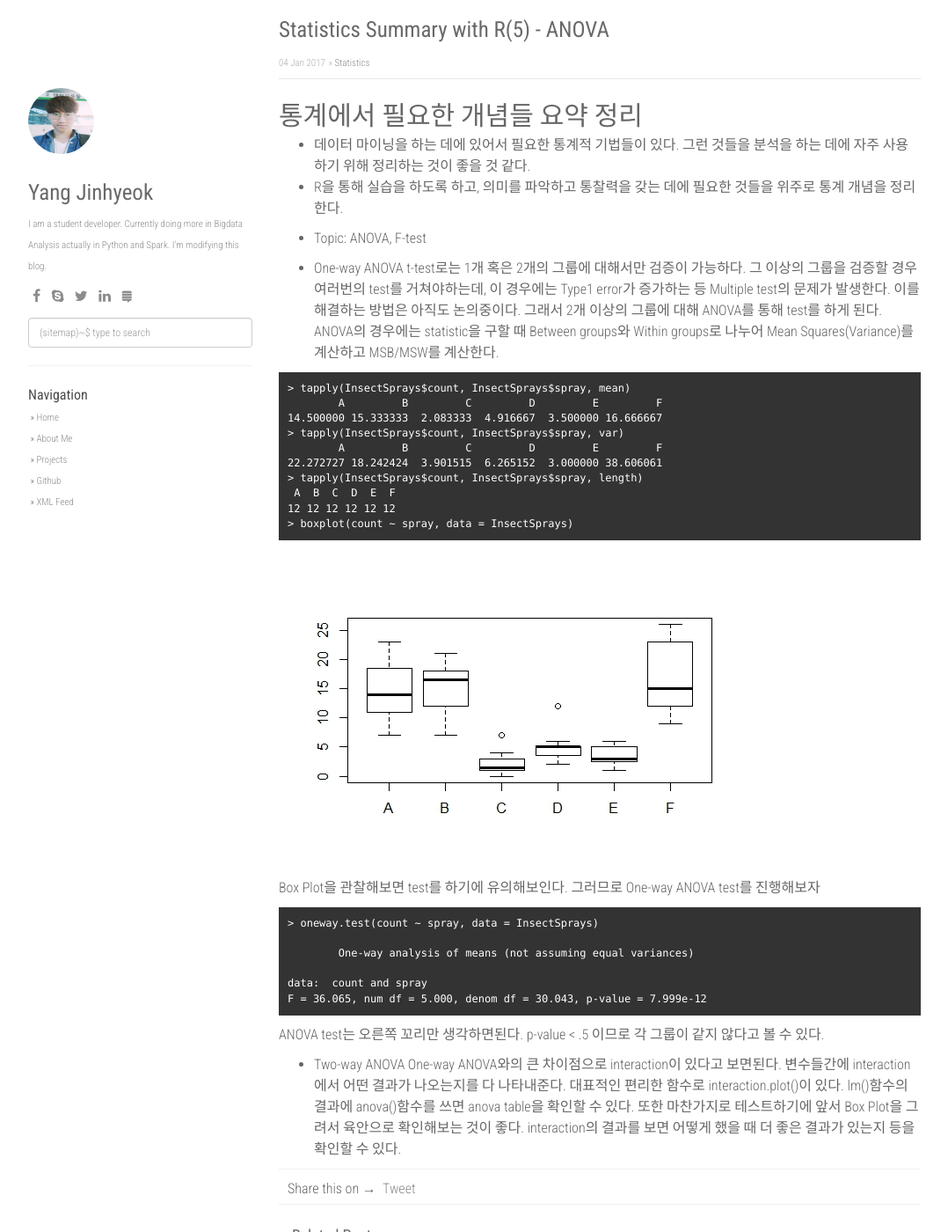
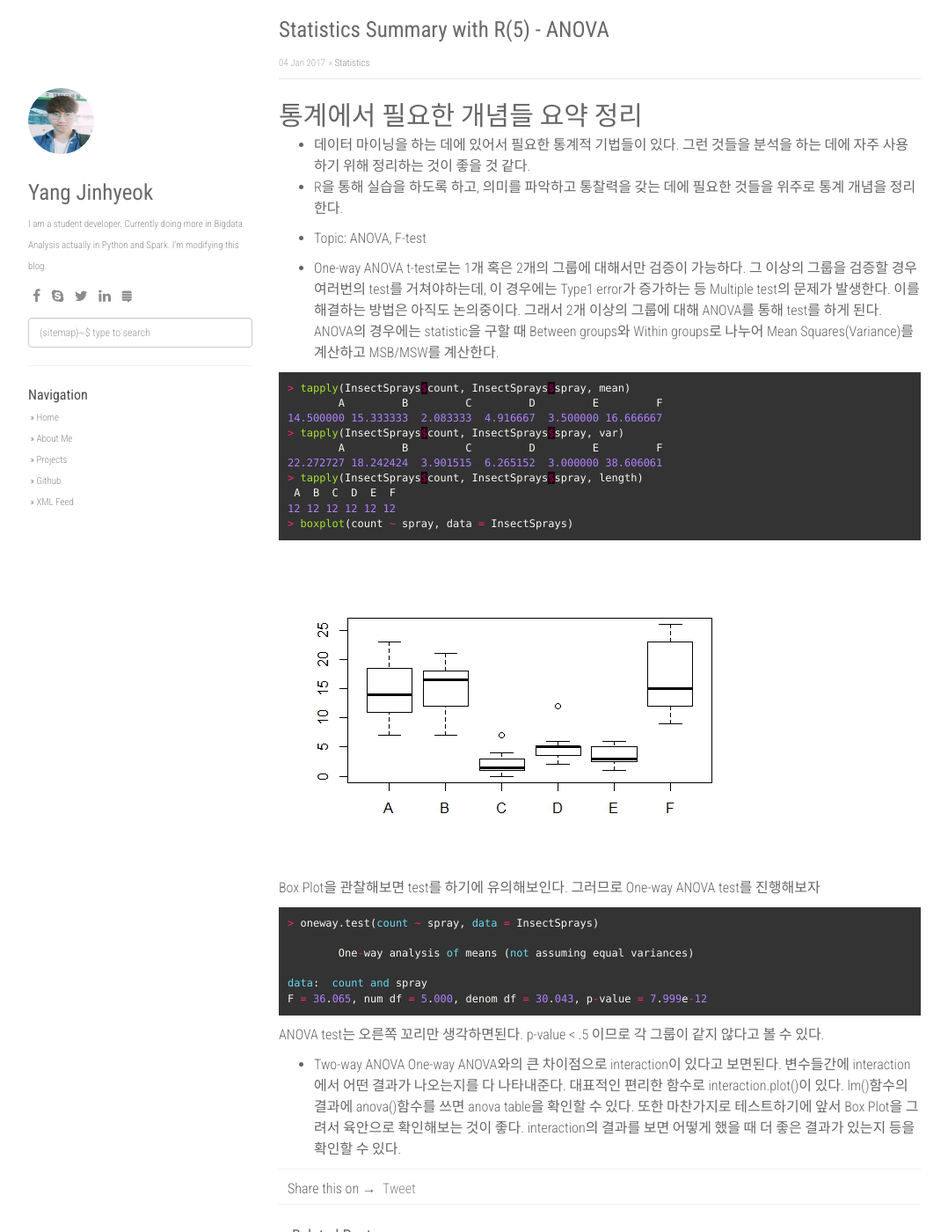
Before and after one commit to Yangyangii/Yangyangii.github.io, a Jekyll site: the page built from _posts/2017-01-04-Statistics-Summary-withR-5-ANOVA.markdown, in a window 1280 px wide and 1400 px high. Shown: the whole window at 88% size, without its empty margins (53-1131 px from the left). Built offline with Jekyll 4.4.1, drawn with Linux system fonts in a browser that asks for light colours; nearby versions of some CDN libraries; comment, search, counter and statistics services are not loaded.

Commit message:
highlight 별 확인

```diff
--- a/_posts/2017-01-04-Statistics-Summary-withR-5-ANOVA.markdown
+++ b/_posts/2017-01-04-Statistics-Summary-withR-5-ANOVA.markdown
@@ -19,7 +19,7 @@ t-test로는 1개 혹은 2개의 그룹에 대해서만 검증이 가능하다.
 그래서 2개 이상의 그룹에 대해 ANOVA를 통해 test를 하게 된다.
 ANOVA의 경우에는 statistic을 구할 때 Between groups와 Within groups로 나누어 Mean Squares(Variance)를 계산하고 MSB/MSW를 계산한다.
 
-{% highlight html %}
+{% highlight python %}
 > tapply(InsectSprays$count, InsectSprays$spray, mean)
         A         B         C         D         E         F
 14.500000 15.333333  2.083333  4.916667  3.500000 16.666667
@@ -35,7 +35,7 @@ ANOVA의 경우에는 statistic을 구할 때 Between groups와 Within groups로
 
 
 Box Plot을 관찰해보면 test를 하기에 유의해보인다. 그러므로 One-way ANOVA test를 진행해보자
-{% highlight html %}
+{% highlight sql %}
 > oneway.test(count ~ spray, data = InsectSprays)
 
 	One-way analysis of means (not assuming equal variances)
--- a/_posts/2017-01-04-Statistics-Summary-withR-6-GLM.markdown
+++ b/_posts/2017-01-04-Statistics-Summary-withR-6-GLM.markdown
@@ -24,7 +24,7 @@ Logistic Regression에서 Estimate은 Odds가 Xi가 증가할 때 βi배만큼
 이 경우 Intercept는 무시해도 된다.
 다음은 Smarket 데이터(S&P Stock Market Data)를 이용해 2005년전까지의 데이터로 학습하고 2005년의 값을 예측한 모델이다.
 
-{% highlight html %}
+{% highlight xml %}
 > install.packages("ISLR")
 > library(ISLR)
 > train.smarket <- (Smarket$Year < 2005)
```
